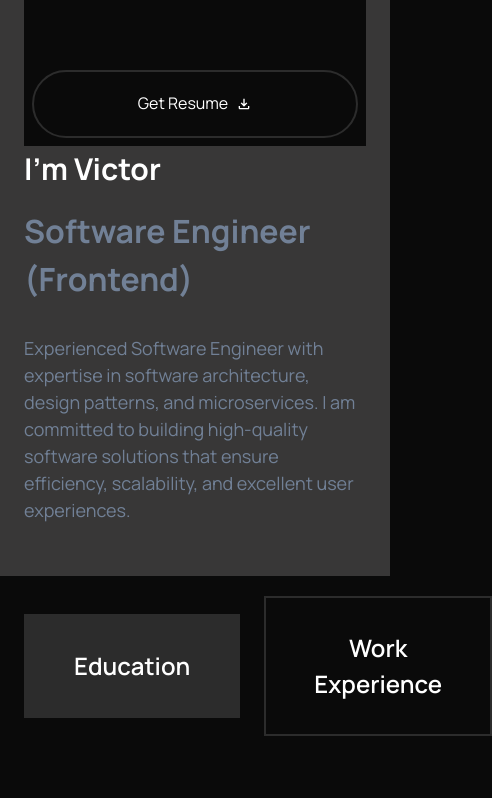
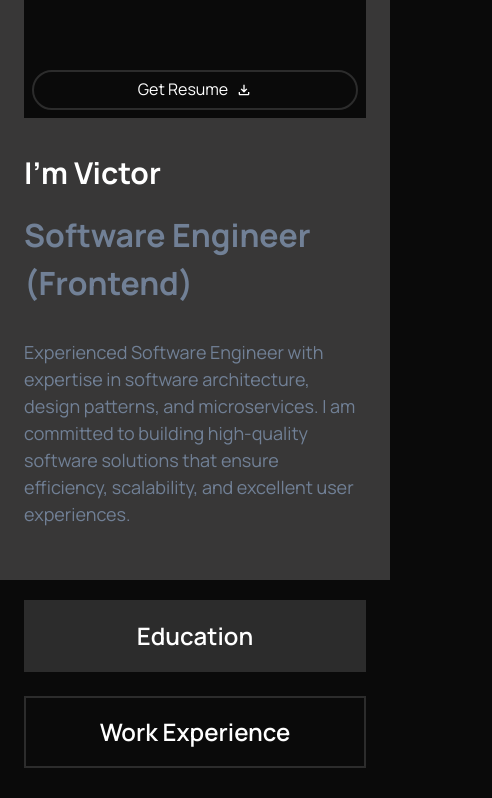
Before and after one commit to Gwonderboy/portfolio, a Next.js app: page /about in a window 390 px wide. Shown: the part 721-1519 px from the top of the page, 492 px wide, since content can reach past the window. Built offline with nearby package versions, Linux system fonts and the light colour scheme.

Commit message:
feat: fixed responsiveness in about page

```diff
--- a/src/app/about/page.tsx
+++ b/src/app/about/page.tsx
@@ -6,12 +6,12 @@ import {
   VStack,
   SimpleGrid,
   Link,
-  HStack,
   Grid,
   GridItem,
   useColorModeValue,
   ListItem,
   UnorderedList,
+  Flex,
 } from "@chakra-ui/react";
 import { FaMoneyCheckAlt, FaTools } from "react-icons/fa";
 import { FaCloud, FaDatabase } from "react-icons/fa6";
@@ -26,7 +26,6 @@ import { useState } from "react";
 import { educationData, experienceData } from "@/_data/backgroundData";
 import React from "react";
 import Footer from "@/components/Footer";
-
 
 type EducationItem = {
   year: string;
@@ -92,8 +91,8 @@ export default function About() {
           </Text>
           <Box
             borderRadius={"full"}
-            px={{base: "2rem", xl: "3rem"}}
-            py={{base : "1rem", xl: "2rem"}}
+            px={{ base: "2rem", xl: "3rem" }}
+            py={{ base: "1rem", xl: "2rem" }}
             display={"flex"}
             gap={2}
             bg={"background"}
@@ -115,6 +114,7 @@ export default function About() {
         alignItems="center"
         justifyContent="space-between"
         color="white"
+        gap={{base: "2rem"}}
         px={{ base: 6, md: 10, lg: 20, xl: 40 }}
         py={{ base: 5, md: 16 }}
         flexDir={{ base: "column", md: "row" }}
@@ -153,7 +153,10 @@ export default function About() {
           mb={8}
           w={{ base: "100%", md: "55%" }}
         >
-          <Text fontSize={{ base: "3xl", md: "4xl", lg: "6xl" }} fontWeight="bold">
+          <Text
+            fontSize={{ base: "3xl", md: "4xl", lg: "6xl" }}
+            fontWeight="bold"
+          >
             I&apos;m Victor
           </Text>
           <Text fontSize="2rem" fontWeight="bold" mb={4} color="gray.500">
@@ -176,14 +179,20 @@ export default function About() {
         px={{ base: 6, md: 10, lg: 20, xl: 40 }}
         py={{ base: 5, md: 16 }}
       >
-        <HStack spacing={6} mb={16} w={"full"}>
+        <Flex
+          gap={6}
+          mb={16}
+          w={"full"}
+          justifyContent={"space-between"}
+          flexDir={{ base: "column", md: "row" }}
+        >
           <Box
             w={"full"}
             color={"white"}
             borderColor={"secondary"}
             borderWidth={2}
-            px={"3rem"}
-            py={"2rem"}
+            px={{ base: "2rem", xl: "3rem" }}
+            py={{ base: "1rem", xl: "2rem" }}
             cursor={"pointer"}
             textAlign={"center"}
             fontSize={{ base: "2xl", md: "3xl" }}
@@ -199,8 +208,8 @@ export default function About() {
             color={"white"}
             borderColor={"secondary"}
             borderWidth={2}
-            px={"3rem"}
-            py={"2rem"}
+            px={{ base: "2rem", xl: "3rem" }}
+            py={{ base: "1rem", xl: "2rem" }}
             cursor={"pointer"}
             textAlign={"center"}
             fontSize={{ base: "2xl", md: "3xl" }}
@@ -211,7 +220,7 @@ export default function About() {
           >
             Work Experience
           </Box>
-        </HStack>
+        </Flex>
 
         <Grid
           templateColumns={{ base: "1fr", md: "200px 1fr" }}
@@ -223,7 +232,7 @@ export default function About() {
             position="absolute"
             top={0}
             bottom={0}
-            left={{ base: "0", md: "200px" }}
+            left={{ base: "-1.5rem", md: "200px" }}
             zIndex={0}
             _before={{
               content: '""',
@@ -311,11 +320,18 @@ export default function About() {
       >
         <VStack align={"flex-start"}>
           <Text color={"accent1"}>|| Special Skills</Text>
-          <Text fontSize={{ base: "3xl", md: "4xl", lg: "6xl" }} fontWeight="bold">
+          <Text
+            fontSize={{ base: "3xl", md: "4xl", lg: "6xl" }}
+            fontWeight="bold"
+          >
             Technical Expertise
           </Text>
         </VStack>
-        <SimpleGrid columns={{ base: 1, md: 2, xl: 3 }} spacing={8} color={"#f1f1f1"}>
+        <SimpleGrid
+          columns={{ base: 1, md: 2, xl: 3 }}
+          spacing={8}
+          color={"#f1f1f1"}
+        >
           <SkillCategory
             icon={GrTechnology}
             title="Technologies"
--- a/src/components/button/secondaryBtn.tsx
+++ b/src/components/button/secondaryBtn.tsx
@@ -1,7 +1,7 @@
 "use client";
-import React from 'react';
-import { Button, ButtonProps, Text } from '@chakra-ui/react';
-import { useRouter } from 'next/navigation';
+import React from "react";
+import { Button, ButtonProps, Text } from "@chakra-ui/react";
+import { useRouter } from "next/navigation";
 
 interface SecondaryButtonProps extends ButtonProps {
   title?: string;
@@ -10,7 +10,13 @@ interface SecondaryButtonProps extends ButtonProps {
   onClick?: () => void;
 }
 
-const SecondaryButton: React.FC<SecondaryButtonProps> = ({ title, icon, href="#", onClick, ...props }) => {
+const SecondaryButton: React.FC<SecondaryButtonProps> = ({
+  title,
+  icon,
+  href = "#",
+  onClick,
+  ...props
+}) => {
   const router = useRouter();
 
   const handleClick = () => {
@@ -22,7 +28,18 @@ const SecondaryButton: React.FC<SecondaryButtonProps> = ({ title, icon, href="#"
   };
 
   return (
-        <Button borderColor={"secondary"} borderWidth={2} px={"3rem"} py={"2rem"} _hover={{bg: "secondary"}} textColor={"white"} background={"transparent"} {...props} rightIcon={icon} onClick={handleClick}>
+    <Button
+      borderColor={"secondary"}
+      borderWidth={2}
+      px={{ base: "2rem", xl: "3rem" }}
+      py={{ base: "1rem", xl: "2rem" }}
+      _hover={{ bg: "secondary" }}
+      textColor={"white"}
+      background={"transparent"}
+      {...props}
+      rightIcon={icon}
+      onClick={handleClick}
+    >
       <Text>{title}</Text>
     </Button>
   );
```
Also changed, not shown: 1 other file (tests, documents, lock files or other folders). Lines whose indentation alone changed are shown as unchanged.
